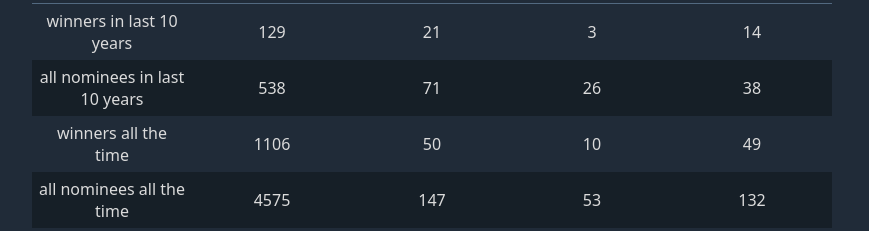
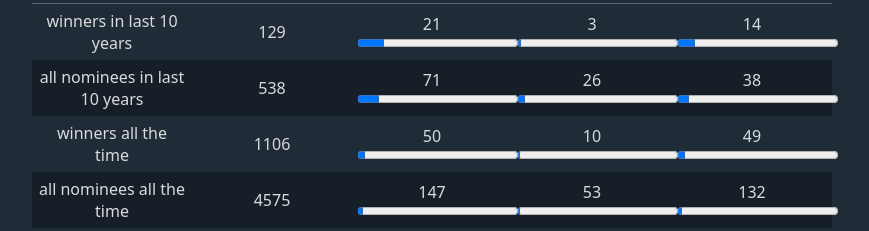
Before and after one commit to streaming-guide/streaming-guide, a plain HTML site: page index.html in a window 1280 px wide. Shown: the part 667-898 px from the top of the page, without its empty margins (208-1077 px from the left). Drawn offline with nearby package versions, Linux system fonts and the light colour scheme.

Commit message:
add progress bars

```diff
--- a/index.html
+++ b/index.html
@@ -164,5 +164,16 @@
       </small>
     </footer>
 
+    <script>
+      for (let row of document.querySelectorAll('table tbody tr')) {
+        let total = row.querySelector('td:nth-child(2)').textContent
+
+        for (let cell of row.querySelectorAll('td:nth-child(n+3)')) {
+          let value = cell.textContent
+
+          cell.insertAdjacentHTML('beforeend', `<progress max=${total} value=${value}></progress>`);
+        }
+      }
+    </script>
   </body>
 </html>
```
